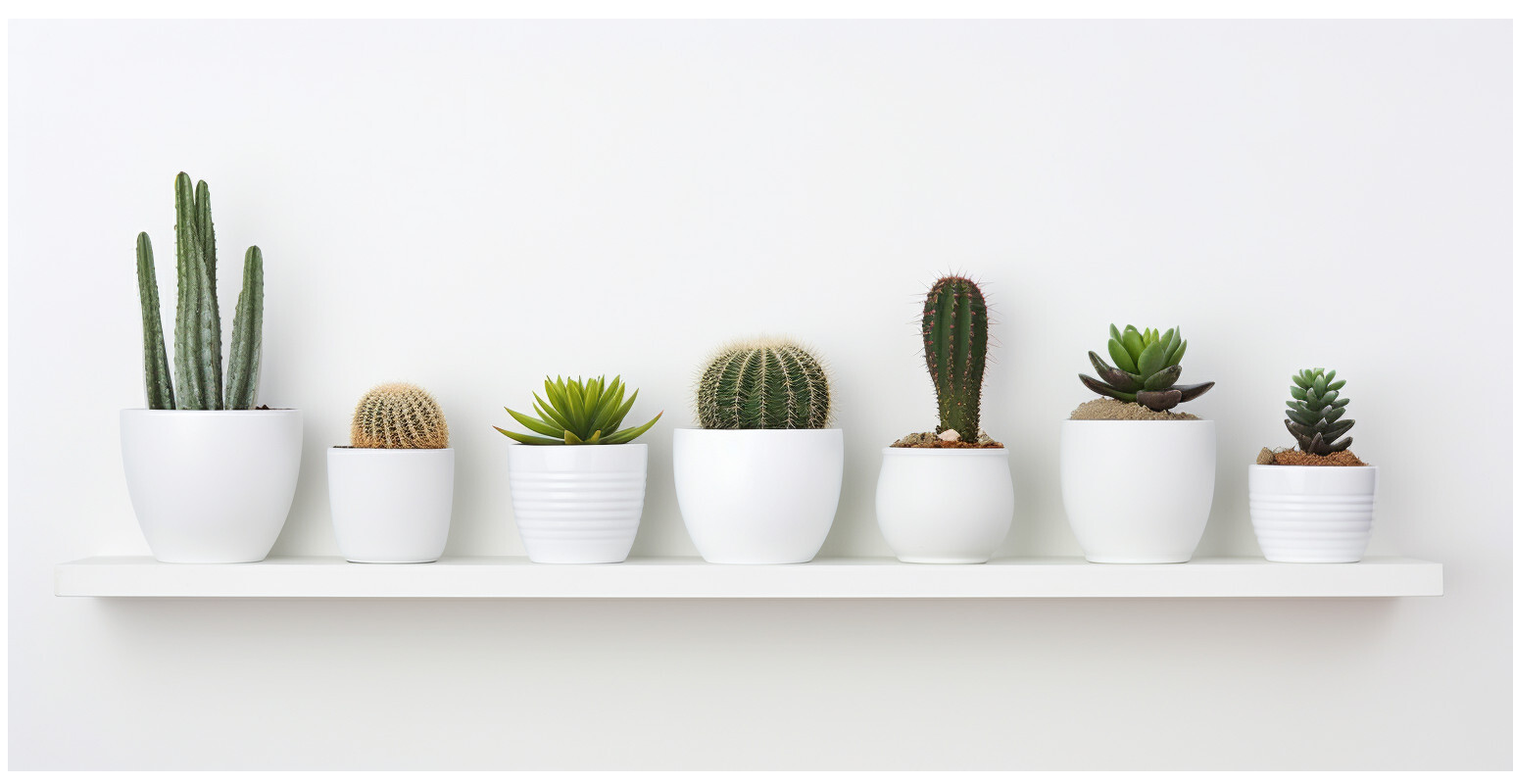
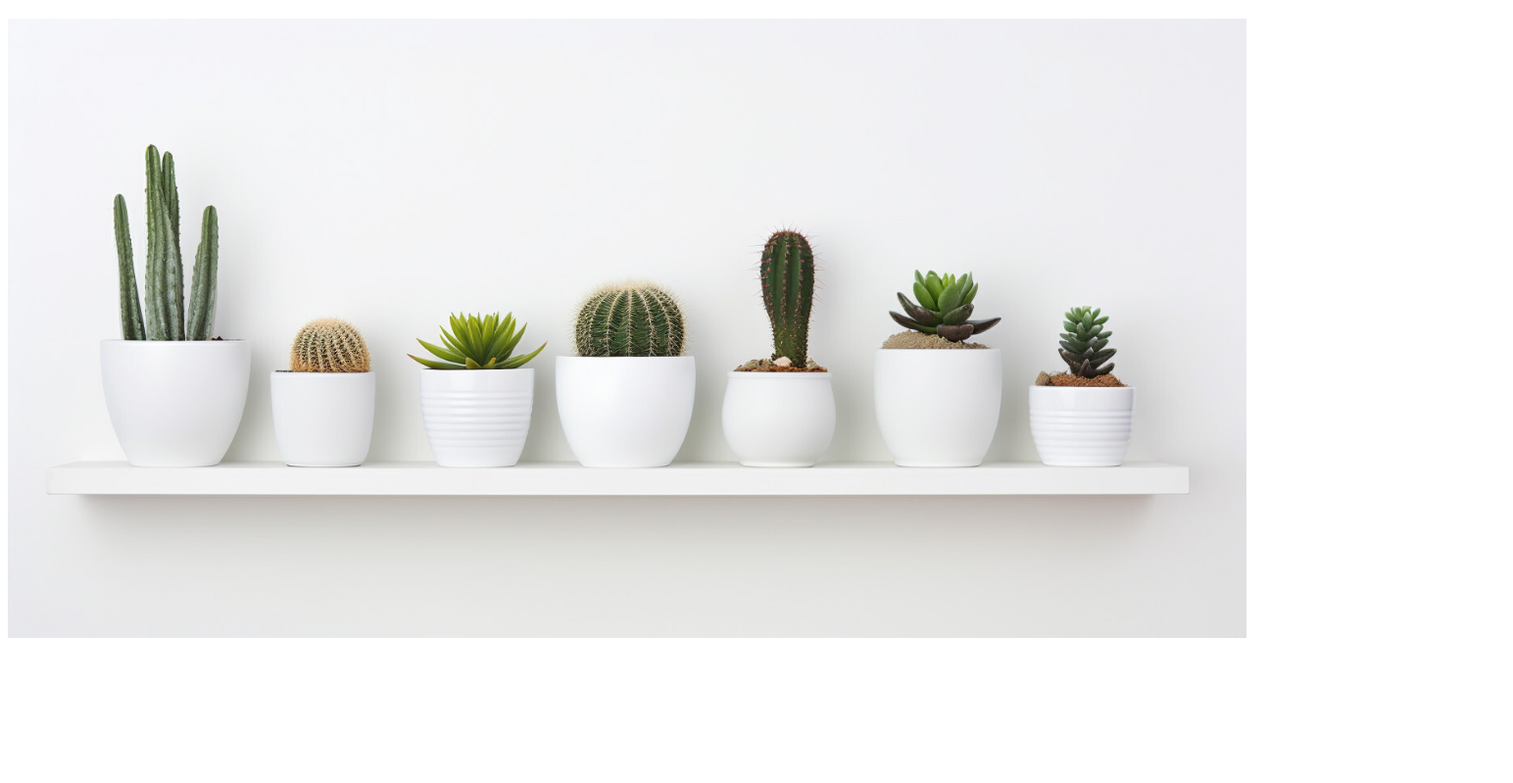
Before and after one commit to annasve/kaktusy, a plain HTML site: page index.html in a window 1280 px wide. Shown: the part 61-860 px from the top of the page at 98% size, 1544 px wide, since content can reach past the window. After the commit the page ends 800 px from the top, so only its background shows below. Drawn offline with Linux system fonts and the light colour scheme.

Commit message:
Přidání banneru

```diff
--- a/index.html
+++ b/index.html
@@ -8,6 +8,6 @@
   </head>
   <body>
     <h1>Kaktusy do každé rodiny!</h1>
-    <div><img src="./img/kaktusy.jpg"</div>
+    <div><img src="./img/kaktusy.jpg" class="banner" /></div>
   </body>
 </html>
--- a/styles.css
+++ b/styles.css
@@ -10,5 +10,9 @@ body {
   width: 100%;
   max-width: 860px;
   margin: 0 auto;
-  padding: 0 20
+  padding: 0px 20px;
 }
+
+.banner {
+  width: 100%;
+}
```
